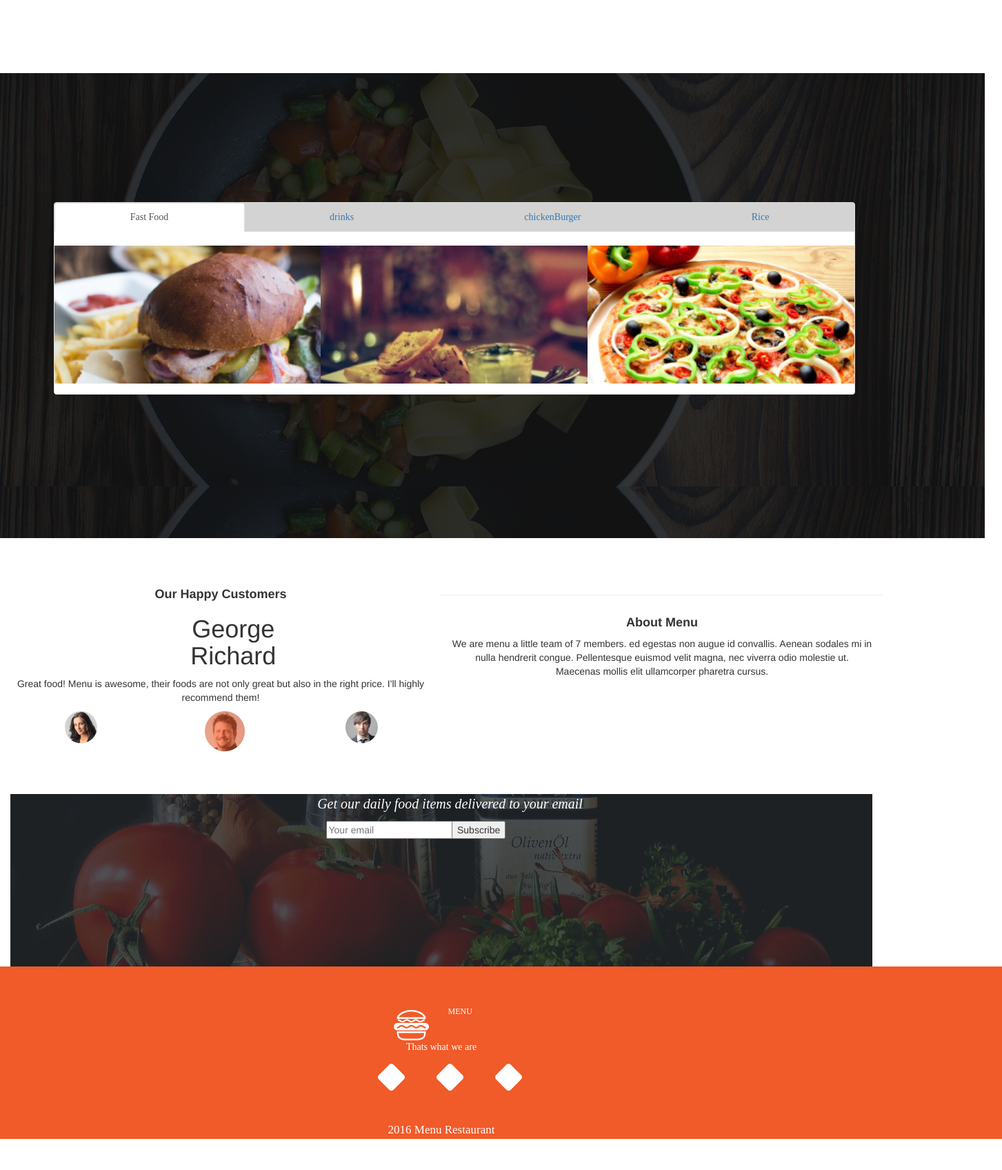
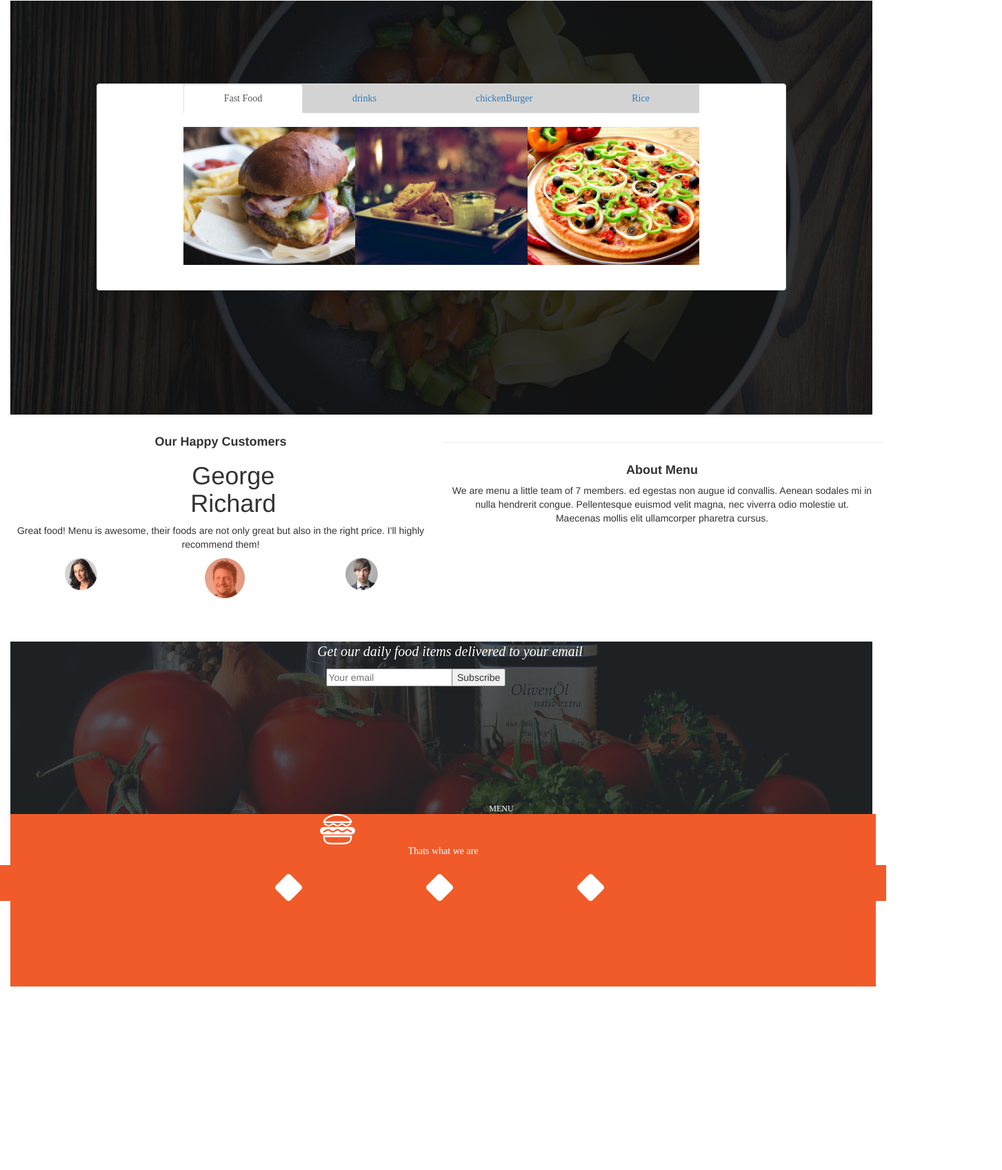
Before and after one commit to MichelAtieno/Anita-s-KItchen, a plain HTML site: page index.html in a window 1280 px wide. Shown: the part 1612-3308 px from the top of the page at 69% size, 1453 px wide, since content can reach past the window. After the commit the page ends 3193 px from the top, so only its background shows below. Drawn offline with Linux system fonts and the light colour scheme.

Commit message:
Edited third section of page to fit and better layout of panel

```diff
--- a/css/styles.css
+++ b/css/styles.css
@@ -65,11 +65,11 @@ h5 {
 
 .header4 {
   background-image: url(../images/backgrounds/foodsBg.jpg);
-  margin-top: 10%;
-  margin-left: -10%;
-  margin-right: -13%;
-  margin-bottom: 5%;
-  padding: 15% 15% 15% 15%;
+  background-size: cover;
+  height: 600px;
+  margin-top: 20px;
+  margin-bottom: 20px;
+  padding-top: 120px;
 }
 
 #menu {
@@ -87,16 +87,32 @@ h5 {
   margin-top: 5px;
 }
 
-#panel1 {
-  padding: 50% 50% 50% 50%;
-  margin: 20%  20% 20%  20%;
+#panel1{
+  box-sizing: border-box;
+  height: 300px;
+  width: 1000px;
+  margin: auto;
+  padding-right: 10%;
+  padding-left: 10%;
+  padding-bottom: 0;
+
 }
 
 .header6 {
   background-image: url(../images/backgrounds/subscribe.jpg);
   background-size: cover;
   margin-top: 5%;
-  height:250px;;
+  height:250px;
+}
+
+.header7{
+  background-color: #F15A29;
+  height: 250px;
+  width:1255px;
+  text-align: center;
+  color: white;
+  font-family: 'Alegreya', serif;
+  margin-bottom: 5px;
 }
 
 #info{
@@ -214,21 +230,6 @@ h5 {
   height: 200px;
 }
 
-
-.header7{
-  background-color: #F15A29;
-  height: 250px;
-  text-align: center;
-  color: white;
-  margin-left: -15%;
-  margin-right: -15%;
-  font-family: 'Alegreya', serif;
-  padding-top: 5%;
-  padding-left: 47%;
-  padding-right: 47%;
-  padding-bottom: 0%;
-}
-
 #media {
   padding-left: 30%;
  margin-right: 35%;
@@ -330,3 +331,17 @@ h5 {
   text-decoration: none;
   font-size:17px;
 }
+
+.prev, .next {
+  float: left;
+  cursor: pointer;
+}
+
+.prev {
+  width: 2%
+  height: 2%;
+}
+.next {
+  width: 2%;
+  height: 2%;
+}
--- a/index.html
+++ b/index.html
@@ -92,7 +92,7 @@
      </div>
 
      <div  class="header4">
-       <div class="panel panel-default" #id="panel1">
+       <div class="panel panel-default" id="panel1">
         <div class="panel-header">
          <ul class="nav nav-tabs nav-justified" id="menu">
                <li class="active"><a href="#">Fast Food</a></li>
@@ -103,22 +103,22 @@
         </div>
         <div class="row" id="menu1">
           <div class="panel-body">
-            <a href="#">
-            <!-- <span class="left-arrow glyphicon glyphicon-chevron-left"></span> -->
-            </a>
-          <div class="col-md-4" id="split8">
+          <!--  <div class="slider-outer">
+            <img class="img-responsive" src="images/left-arrow.png" class="prev" alt="Prev"> -->
+
+          <div class="col-md-4" class="active" id="split8">
           </div>
           <div class="col-md-4" id="split9">
           </div>
           <div class="col-md-4" id="split10">
           </div>
-          <a href="#">
-          <!-- <span class="right-arrow glyphicon glyphicon-chevron-right"></span> -->
-          </a>
-        </div>
+          <!--   <div class="slider-inner">
+           <img class="img-responsive" src="images/right-arrow.svg" class="next" alt="Next">
+        </div>-->
       </div>
     </div>
    </div>
+ </div>
 
     <div class="header5">
      <div class="row" id="row2">
```
Also changed, not shown: images/left-arrow.png (added), images/right-arrow.svg (added).
